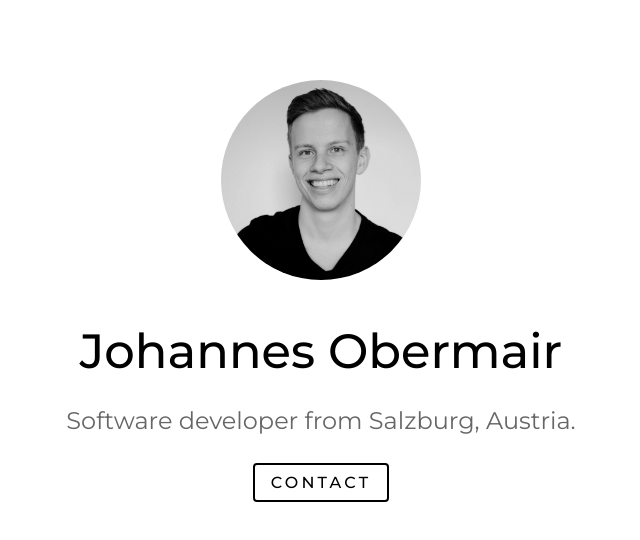
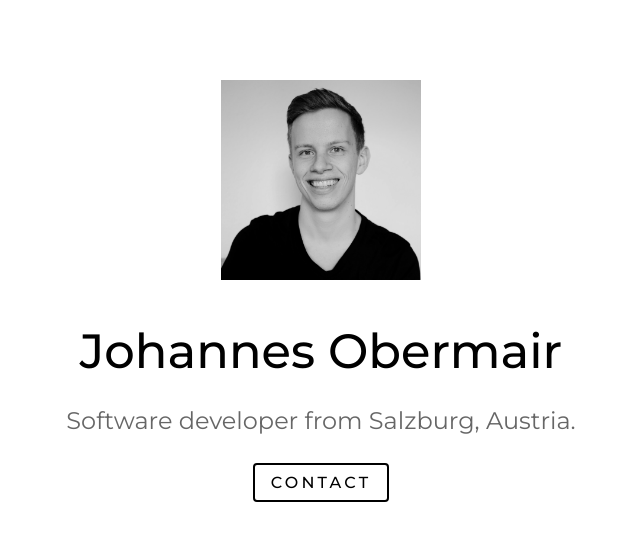
Before and after one commit to johnnyomair/website, a Next.js app: page / in a window 1280 px wide. Shown: the top 540 px of the page, without its empty margins (319-959 px from the left). Built offline with nearby package versions, Linux system fonts and the light colour scheme.

Commit message:
Fix blurred image placeholder style

```diff
--- a/src/pages/index.tsx
+++ b/src/pages/index.tsx
@@ -22,7 +22,6 @@ const Home: NextPage = () => {
             width={200}
             height={200}
             placeholder="blur"
-            className={styles.portrait}
           />
         </div>
 
--- a/src/styles/Home.module.css
+++ b/src/styles/Home.module.css
@@ -15,7 +15,7 @@
   padding-bottom: 2.5rem;
 }
 
-.portrait {
+.portraitContainer > div {
   border-radius: 50%;
   overflow: hidden;
 }
```
